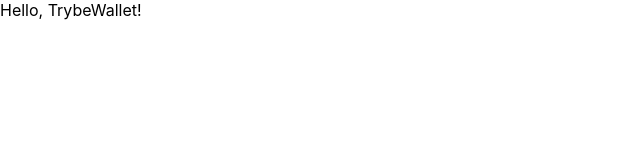
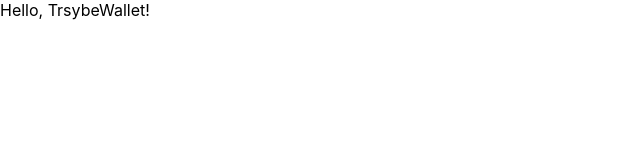
Before and after one commit to cae07/sd-013-a-project-trybewallet, a React (Create React App) app: page / in a window 1280 px wide. Shown: the top 160 px of the page, without its empty margins (0-640 px from the left). Built offline with nearby package versions, Linux system fonts and the light colour scheme.

Commit message:
fazendo PR

```diff
--- a/src/App.js
+++ b/src/App.js
@@ -1,7 +1,7 @@
 import React from 'react';
 
 function App() {
-  return <div>Hello, TrybeWallet!</div>;
+  return <div>Hello, TrsybeWallet!</div>;
 }
 
 export default App;
```
